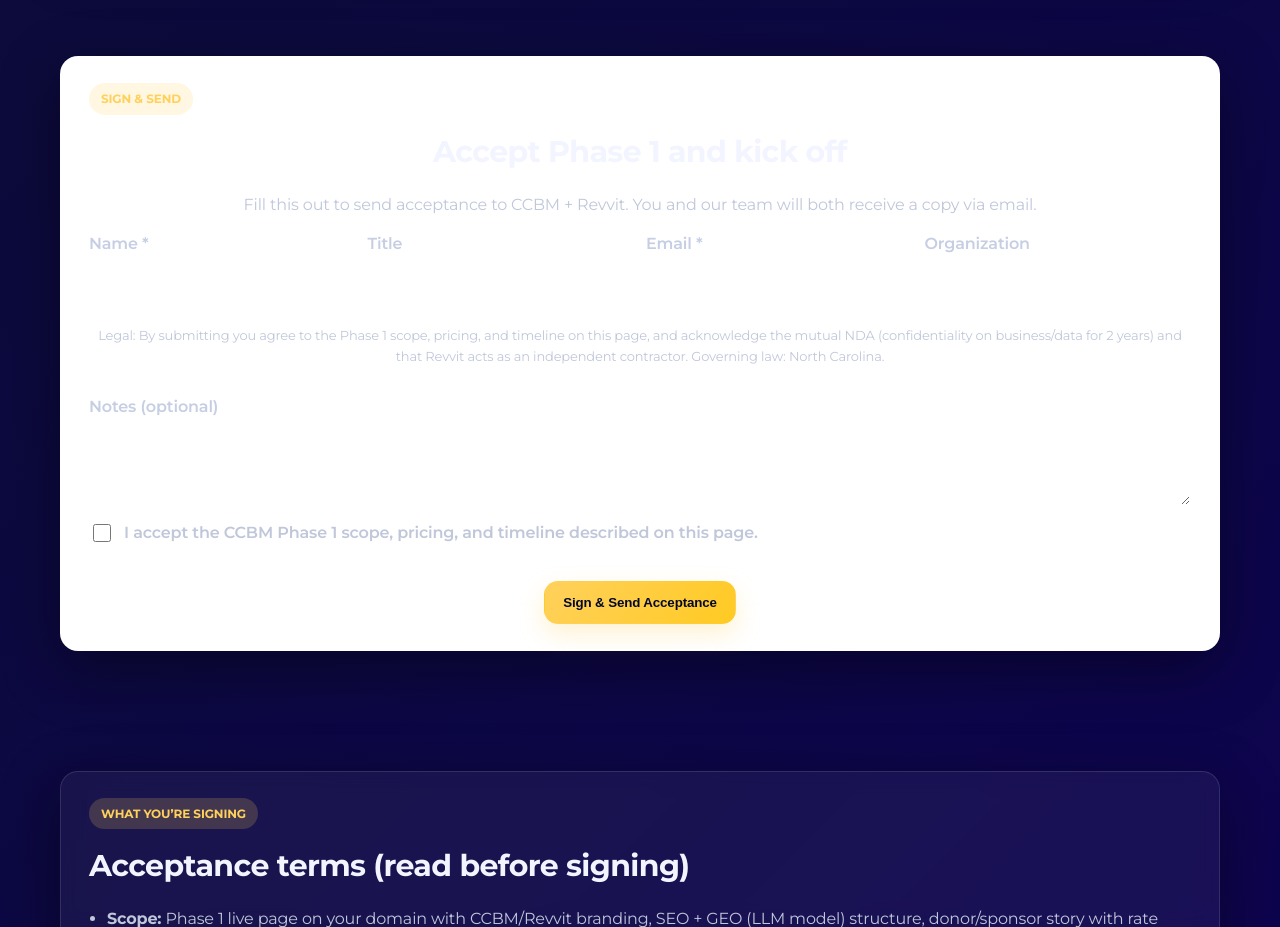
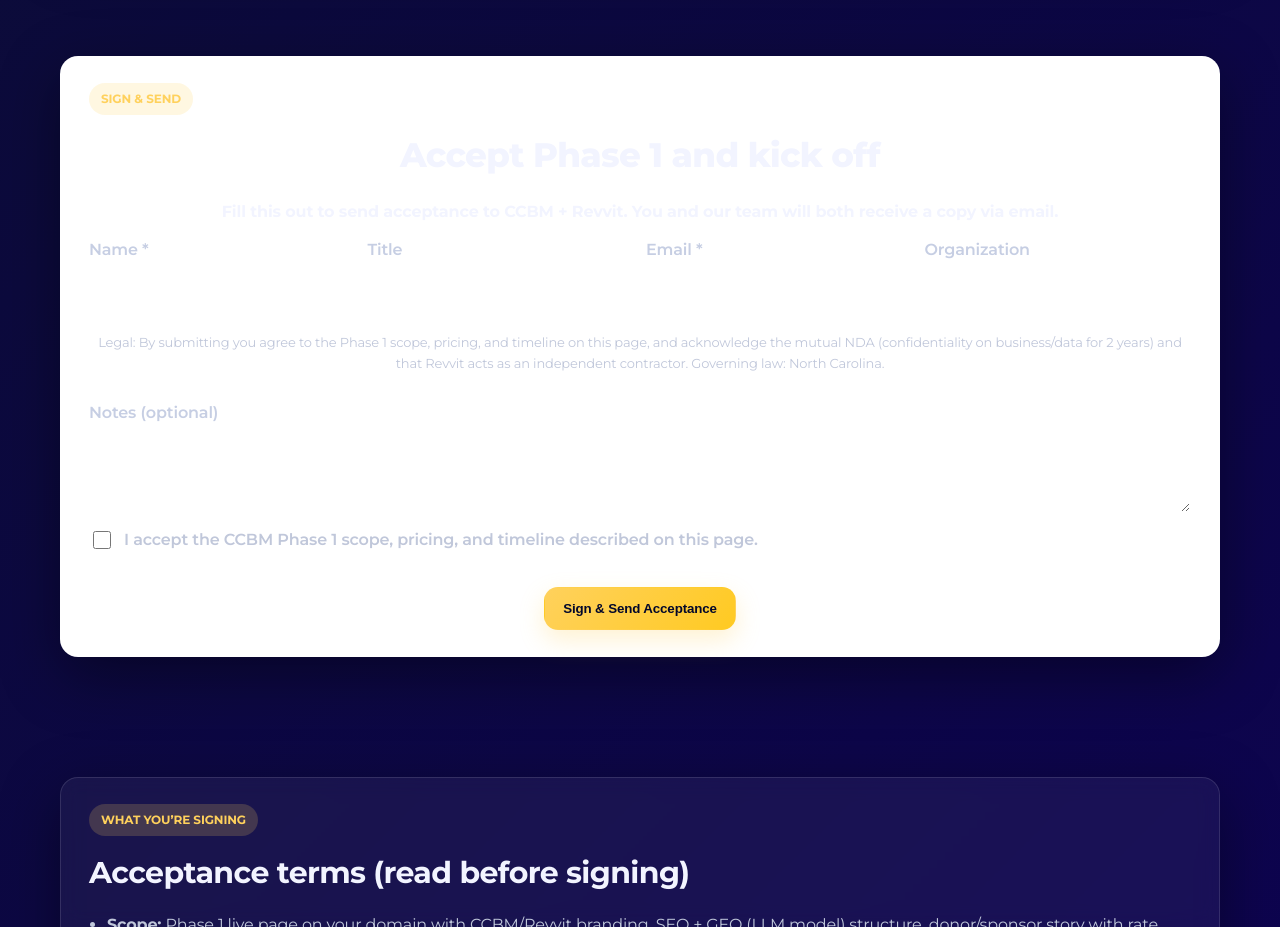
Before and after one commit to Revvitapps/ccbmtv, a Next.js app: page / in a window 1280 px wide. Shown: the part 4600-5527 px from the top of the page. Built offline with nearby package versions, Linux system fonts and the light colour scheme.

Commit message:
style: emphasize accept phase heading

```diff
--- a/app/globals.css
+++ b/app/globals.css
@@ -452,6 +452,17 @@
   text-align: center;
 }
 
+.sign-card h2 {
+  font-size: clamp(26px, 4vw, 34px);
+  font-weight: 800;
+  letter-spacing: -0.02em;
+}
+
+.sign-card .intro {
+  font-weight: 700;
+  color: var(--ink);
+}
+
 .sign-form {
   display: grid;
   gap: 14px;
```
